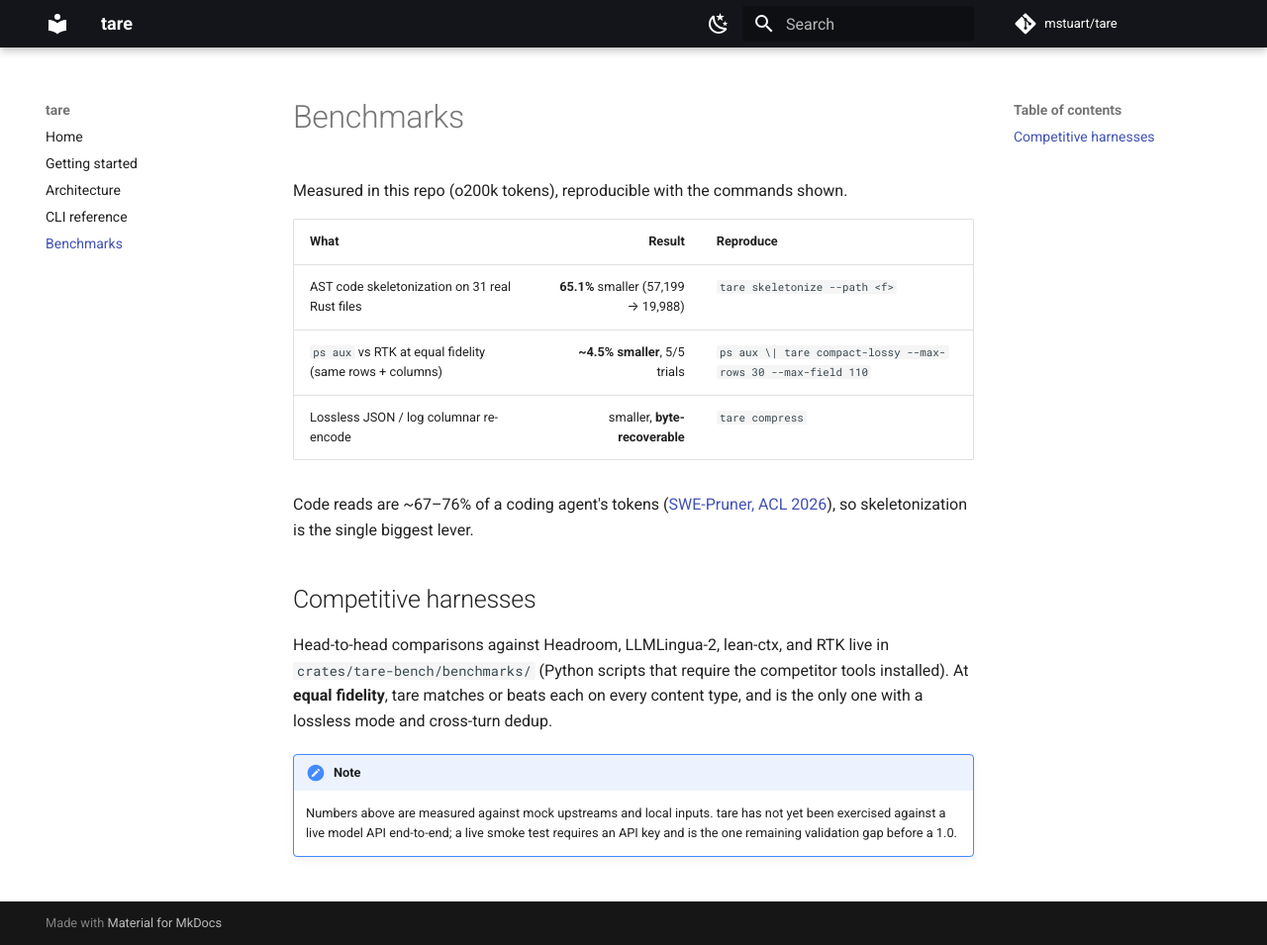
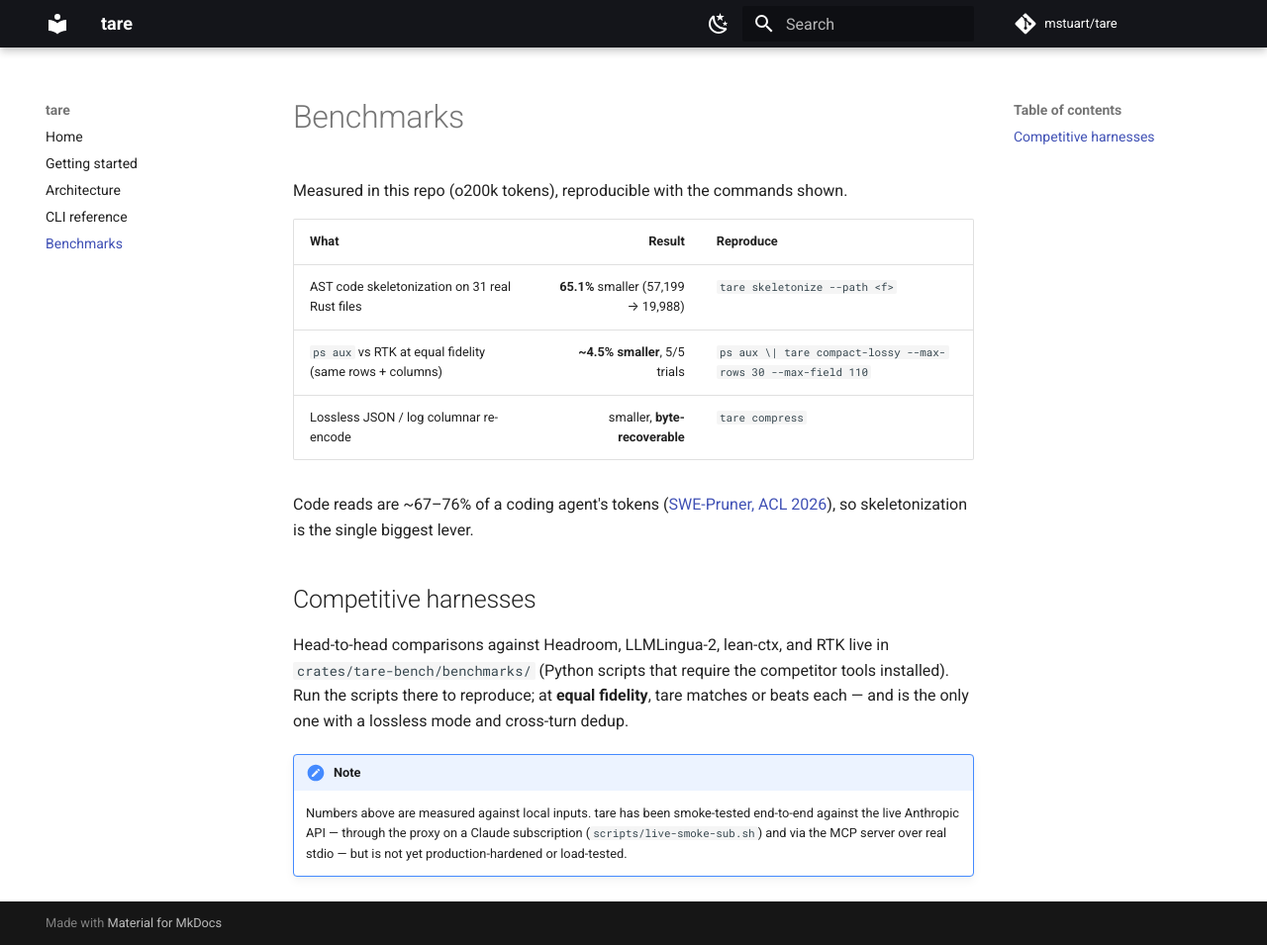
Before and after one commit to mstuart/tare, an MkDocs documentation site: the page built from docs/benchmarks.md, in a window 1280 px wide and 955 px high. Shown: the whole window at 99% size. Built offline with MkDocs 1.6.1 and Material for MkDocs 9.7.7, drawn with Linux system fonts in a browser that asks for light colours; comment, search, counter and statistics services are not loaded.

Commit message:
docs: correct live-API status, complete crate table, soften unverified claims
benchmarks.md no longer contradicts the README on live-API testing; architecture.md lists all 7 crates; 'query-aware'->'relevance-aware' (semantic relevance is opt-in); 'beats incumbents' reframed as reproducible on the included harness; brittle test count -> '150+'.

```diff
--- a/docs/benchmarks.md
+++ b/docs/benchmarks.md
@@ -15,11 +15,11 @@ lever.
 ## Competitive harnesses
 
 Head-to-head comparisons against Headroom, LLMLingua-2, lean-ctx, and RTK live in
-`crates/tare-bench/benchmarks/` (Python scripts that require the competitor tools installed). At
-**equal fidelity**, tare matches or beats each on every content type, and is the only one with a
-lossless mode and cross-turn dedup.
+`crates/tare-bench/benchmarks/` (Python scripts that require the competitor tools installed). Run the
+scripts there to reproduce; at **equal fidelity**, tare matches or beats each — and is the only one
+with a lossless mode and cross-turn dedup.
 
 !!! note
-    Numbers above are measured against mock upstreams and local inputs. tare has not yet been
-    exercised against a live model API end-to-end; a live smoke test requires an API key and is the
-    one remaining validation gap before a 1.0.
+    Numbers above are measured against local inputs. tare has been smoke-tested end-to-end against
+    the live Anthropic API — through the proxy on a Claude subscription (`scripts/live-smoke-sub.sh`)
+    and via the MCP server over real stdio — but is not yet production-hardened or load-tested.
```
Also changed, not shown: README.md (+8 -7 lines), docs/architecture.md (+2 -0 lines).
